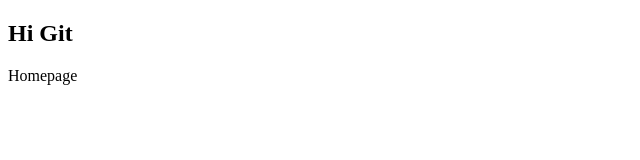
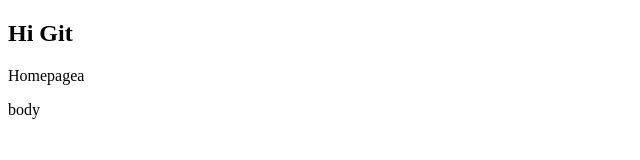
Before and after one commit to maivuhoa/projectJS, a plain HTML site: page index.html in a window 1280 px wide. Shown: the full height of the page, 0-640 px from the left. Drawn offline with Linux system fonts and the light colour scheme.

Commit message:
guide git

```diff
--- a/index.html
+++ b/index.html
@@ -8,6 +8,7 @@
 </head>
 <body>
     <h2>Hi Git </h2>
-    <p>Homepage</p>
+    <p>Homepagea</p>
+    <p>body</p>
 </body>
 </html>
```
